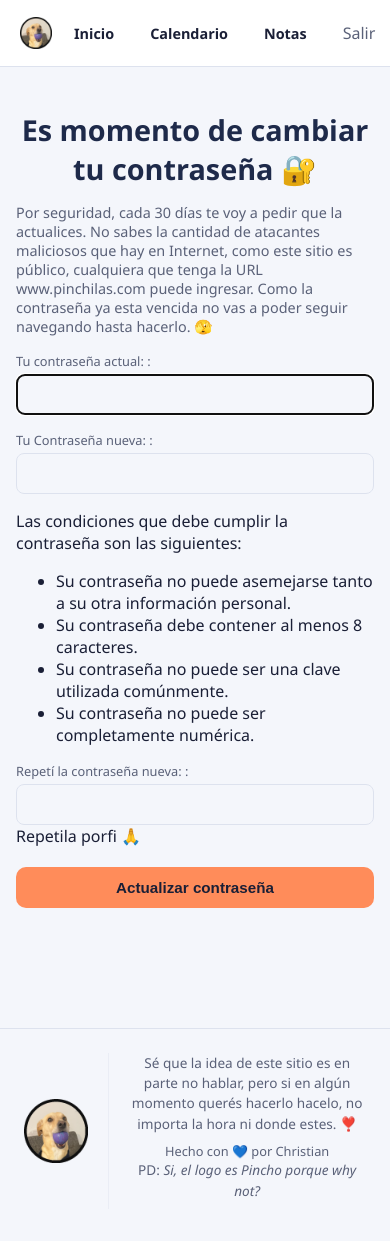
After one commit to christian-ormachea/rubia, a Django app: page /cambiar-contrasena/ in a window 390 px wide. The commit adds this page. Run offline with Django 5.2, Linux system fonts and the light colour scheme; a user stored in the database is signed in; data comes from the database, SQL or seed files in the repository.

Commit message:
Fix lightbox inicio, responsive mobile, contraseña forzada, chocolate secreto, easter egg dia 13, LANGUAGE_CODE es

```diff
--- a/citas/static/citas/style.css
+++ b/citas/static/citas/style.css
@@ -1024,3 +1024,30 @@ h2 {
         height: 240px;
     }
 }
+
+.chocolate-trigger {
+    cursor: pointer;
+    text-decoration: none;
+    color: inherit;
+}
+
+.modal-chocolate-caja {
+    background: #fdf6ec;
+    color: #1a1f36;
+}
+
+.modal-chocolate-caja h3 {
+    color: #6b4226;
+}
+
+.modal-chocolate-caja .modal-cerrar {
+    color: #6b4226;
+}
+
+.chocolate-imagen {
+    display: block;
+    width: 100%;
+    max-width: 260px;
+    margin: 12px auto;
+    border-radius: 12px;
+}
--- a/config/settings.py
+++ b/config/settings.py
@@ -49,6 +49,7 @@ MIDDLEWARE = [
     'django.middleware.common.CommonMiddleware',
     'django.middleware.csrf.CsrfViewMiddleware',
     'django.contrib.auth.middleware.AuthenticationMiddleware',
+    'mensajes.middleware.ForzarCambioContrasenaMiddleware',
     'django.contrib.messages.middleware.MessageMiddleware',
     'django.middleware.clickjacking.XFrameOptionsMiddleware',
     'whitenoise.middleware.WhiteNoiseMiddleware',
@@ -66,6 +67,7 @@ TEMPLATES = [
                 'django.template.context_processors.request',
                 'django.contrib.auth.context_processors.auth',
                 'django.contrib.messages.context_processors.messages',
+                'mensajes.context_processors.chocolate_flag',
             ],
         },
     },
@@ -107,7 +109,7 @@ AUTH_PASSWORD_VALIDATORS = [
 # Internationalization
 # https://docs.djangoproject.com/en/6.0/topics/i18n/
 
-LANGUAGE_CODE = 'en-us'
+LANGUAGE_CODE = 'es'
 
 TIME_ZONE = 'UTC'
 
--- /dev/null
+++ b/mensajes/context_processors.py
@@ -0,0 +1,3 @@
+def chocolate_flag(request):
+    mostrar = request.session.pop('mostrar_chocolate', False)
+    return {'mostrar_chocolate_ahora': mostrar}
--- /dev/null
+++ b/mensajes/forms.py
@@ -0,0 +1,14 @@
+from django.contrib.auth.forms import PasswordChangeForm
+from django.utils.safestring import mark_safe
+
+class CambiarContrasenaForm(PasswordChangeForm):
+    def __init__(self, *args, **kwargs):
+        super().__init__(*args, **kwargs)
+        self.fields['old_password'].label = 'Tu contraseña actual: '
+        self.fields['new_password1'].label = 'Tu Contraseña nueva: '
+        self.fields['new_password2'].label = 'Repetí la contraseña nueva: '
+
+        intro = '<p>Las condiciones que debe cumplir la contraseña son las siguientes:</p>'
+        self.fields['new_password1'].help_text = mark_safe(intro + str(self.fields['new_password1'].help_text))
+
+        self.fields['new_password2'].help_text = 'Repetila porfi 🙏'
--- /dev/null
+++ b/mensajes/middleware.py
@@ -0,0 +1,26 @@
+from datetime import timedelta
+
+from django.shortcuts import redirect
+from django.utils import timezone
+
+from .models import PreferenciaUsuario
+
+DIAS_LIMITE_CONTRASENA = 30
+RUTAS_EXENTAS = ['/cambiar-contrasena/', '/logout/', '/static/', '/media/']
+
+
+class ForzarCambioContrasenaMiddleware:
+    def __init__(self, get_response):
+        self.get_response = get_response
+
+    def __call__(self, request):
+        usuario = request.user
+
+        if usuario.is_authenticated and not usuario.is_superuser:
+            if not any(request.path.startswith(ruta) for ruta in RUTAS_EXENTAS):
+                preferencia, _ = PreferenciaUsuario.objects.get_or_create(usuario=usuario)
+                tiempo_pasado = timezone.now() - preferencia.contrasena_cambiada_en
+                if tiempo_pasado > timedelta(days=DIAS_LIMITE_CONTRASENA):
+                    return redirect('cambiar_contrasena_forzado')
+
+        return self.get_response(request)
--- a/mensajes/models.py
+++ b/mensajes/models.py
@@ -1,5 +1,6 @@
 from django.db import models
 from django.conf import settings
+from django.utils import timezone
 
 class Mensaje(models.Model):
     texto = models.CharField(max_length=200)
@@ -33,3 +34,5 @@ class MensajeImagen(models.Model):
 class PreferenciaUsuario(models.Model):
     usuario = models.OneToOneField(settings.AUTH_USER_MODEL, on_delete=models.CASCADE, related_name='preferencias')
     oculto_popup_bienvenida = models.BooleanField(default=False)
+    contrasena_cambiada_en = models.DateTimeField(default=timezone.now)
+    chocolate_visto = models.BooleanField(default=False)
--- /dev/null
+++ b/mensajes/templates/mensajes/cambiar_contrasena.html
@@ -0,0 +1,16 @@
+{% extends 'base.html' %}
+
+{% block titulo %}Cambiar contraseña{% endblock %}
+
+{% block contenido %}
+<div class="form-nota">
+    <h1>Es momento de cambiar tu contraseña 🔐</h1>
+    <p class="seccion-descripcion">Por seguridad, cada 30 días te voy a pedir que la actualices. No sabes la cantidad de atacantes maliciosos que hay en Internet, como este sitio es público, cualquiera que tenga la URL www.pinchilas.com puede ingresar. Como la contraseña ya esta vencida no vas a poder seguir navegando hasta hacerlo. 🫣</p>
+
+    <form method="post">
+        {% csrf_token %}
+        {{ form.as_p }}
+        <button type="submit" class="boton-agendar">Actualizar contraseña</button>
+    </form>
+</div>
+{% endblock %}
--- a/mensajes/urls.py
+++ b/mensajes/urls.py
@@ -4,4 +4,6 @@ from . import views
 urlpatterns = [
     path('', views.inicio, name='inicio'),
     path('popup-bienvenida/', views.guardar_preferencia_popup, name='guardar_preferencia_popup'),
+    path('cambiar-contrasena/', views.cambiar_contrasena_forzado, name='cambiar_contrasena_forzado'),
+    path('chocolate-secreto/', views.activar_chocolate, name='activar_chocolate'),
 ]
--- a/mensajes/views.py
+++ b/mensajes/views.py
@@ -6,6 +6,10 @@ from django.shortcuts import render, redirect
 from citas.models import Cita
 from notas.models import Nota
 from .models import Mensaje, PreferenciaUsuario
+
+from django.contrib.auth import update_session_auth_hash
+from django.utils import timezone
+from .forms import CambiarContrasenaForm
 
 DIAS_SEMANA = ['Domingo', 'Lunes', 'Martes', 'Miércoles', 'Jueves', 'Viernes', 'Sábado']
 
@@ -48,3 +52,30 @@ def guardar_preferencia_popup(request):
             preferencia.oculto_popup_bienvenida = True
             preferencia.save()
     return redirect('inicio')
+
+@login_required
+def cambiar_contrasena_forzado(request):
+    preferencia, _ = PreferenciaUsuario.objects.get_or_create(usuario=request.user)
+
+    if request.method == 'POST':
+        form = CambiarContrasenaForm(request.user, request.POST)
+        if form.is_valid():
+            user = form.save()
+            update_session_auth_hash(request, user)
+            preferencia.contrasena_cambiada_en = timezone.now()
+            preferencia.save()
+            return redirect('inicio')
+    else:
+        form = CambiarContrasenaForm(request.user)
+
+    return render(request, 'mensajes/cambiar_contrasena.html', {'form': form})
+
+@login_required
+def activar_chocolate(request):
+    if not request.user.is_superuser:
+        preferencia, _ = PreferenciaUsuario.objects.get_or_create(usuario=request.user)
+        if not preferencia.chocolate_visto:
+            preferencia.chocolate_visto = True
+            preferencia.save()
+            request.session['mostrar_chocolate'] = True
+    return redirect(request.META.get('HTTP_REFERER', 'inicio'))
--- a/templates/base.html
+++ b/templates/base.html
@@ -32,9 +32,25 @@
         <div class="footer-divisor"></div>
         <div class="footer-texto">
             <p class="footer-frase">Sé que la idea de este sitio es en parte no hablar, pero si en algún momento querés hacerlo hacelo, no importa la hora ni donde estes. ❣️</p>
-            <p class="footer-firma">Hecho con 💙 por Christian</p>
+            <p class="footer-firma">Hecho con <a href="{% url 'activar_chocolate' %}" class="chocolate-trigger">💙</a> por Christian</p>
             <p class="footer-frase">PD: <i>Si, el logo es Pincho porque why not?</i></p>
         </div>
     </footer>
+
+    <div id="modal-chocolate-fondo" class="modal-fondo" onclick="if(event.target.id === 'modal-chocolate-fondo') this.classList.remove('activo')">
+        <div class="modal-caja modal-chocolate-caja">
+            <button type="button" class="modal-cerrar" onclick="document.getElementById('modal-chocolate-fondo').classList.remove('activo')">&times;</button>
+            <h3>🍫 ¡Encontraste la sorpresa!</h3>
+            <img src="https://felfort.com.ar/wp-content/uploads/2026/07/1430_Suelto.jpg" alt="Chocolate Felfort" class="chocolate-imagen">
+            <p>Encontraste el primer secreto del sitio 👀. Como premio, te debo un Felfort de estos la próxima vez que nos veamos. (Saca una captura a este mensaje asi se que lo encontraste, porque no va a volver a aparecer jejej)</p>
+        </div>
+    </div>
+
+    {% if mostrar_chocolate_ahora %}
+        <script>
+            document.getElementById('modal-chocolate-fondo').classList.add('activo');
+        </script>
+    {% endif %}
+
 </body>
 </html>
```
Also changed, not shown: citas/templates/citas/calendario.html (+32 -0 lines), mensajes/templates/mensajes/inicio.html (+24 -0 lines), mensajes/migrations/0008_preferenciausuario_contrasena_cambiada_en.py (added), mensajes/migrations/0009_preferenciausuario_chocolate_visto.py (added).
